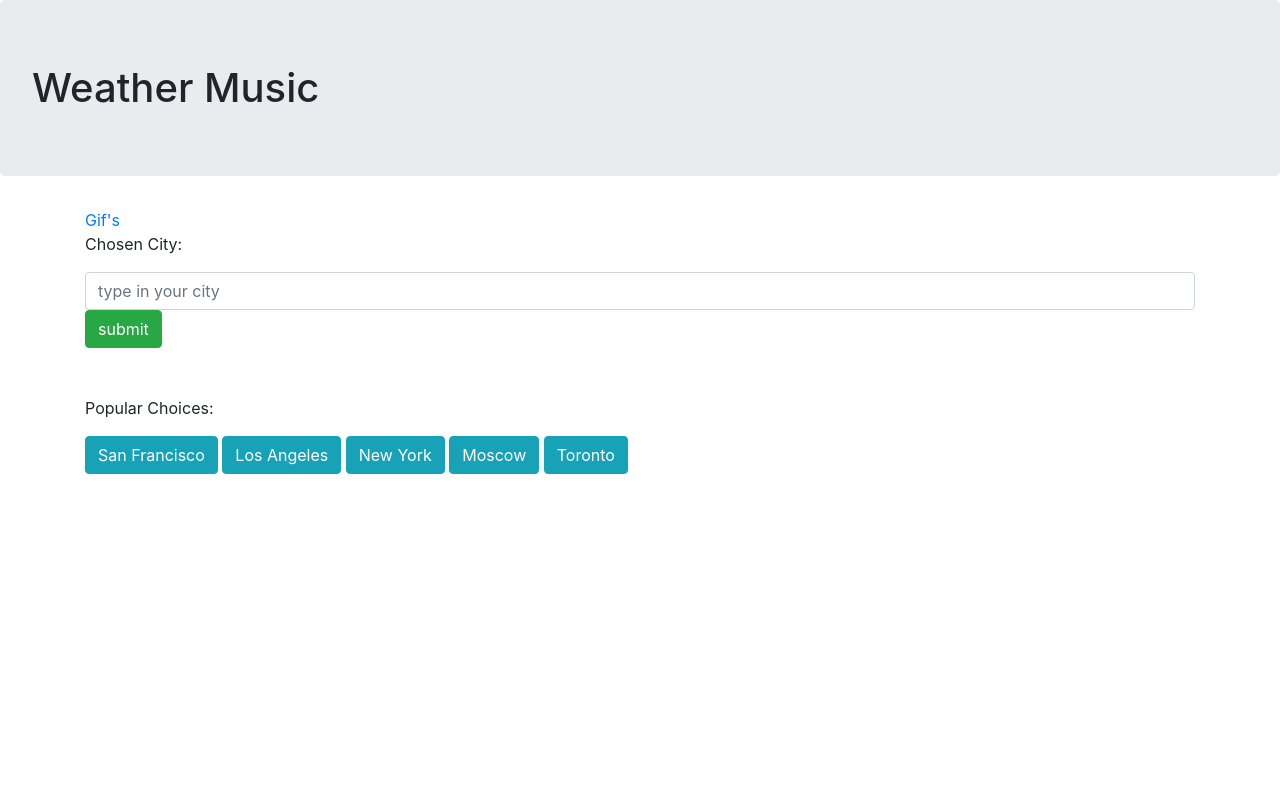
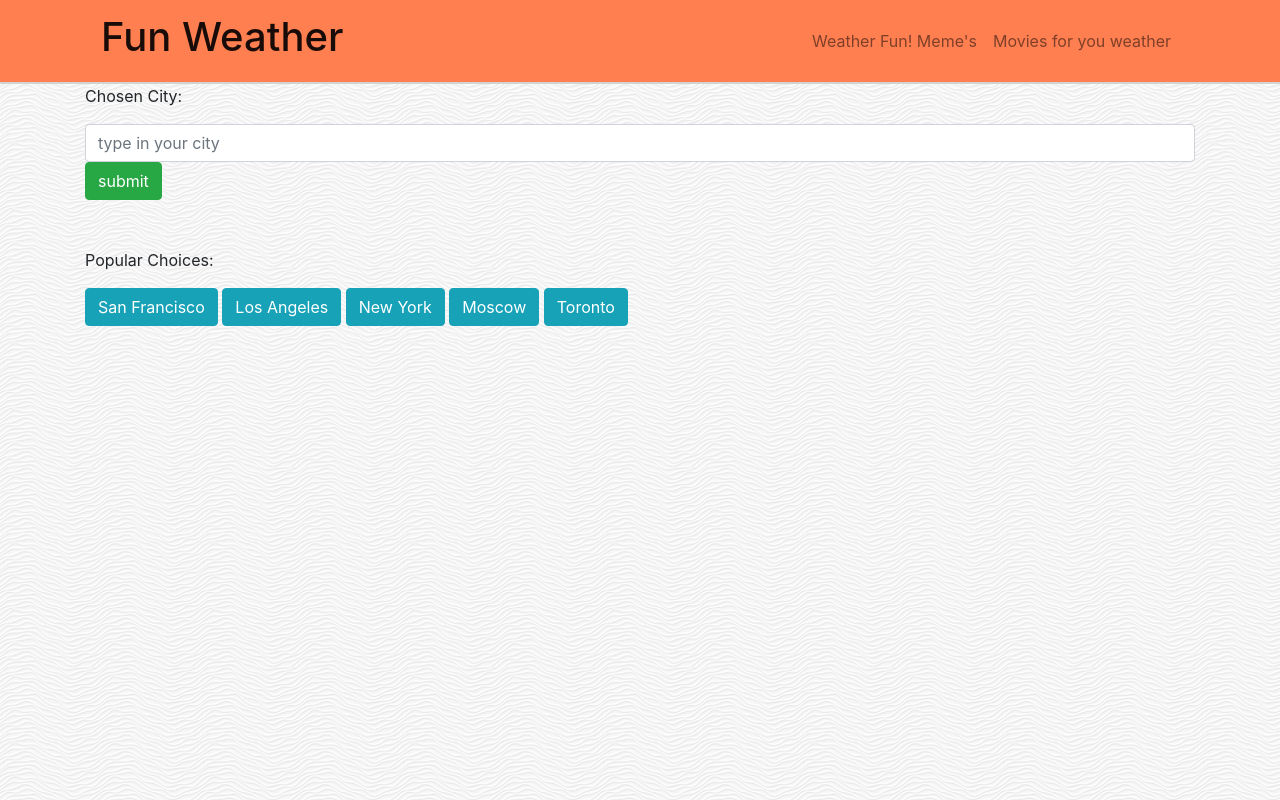
Before and after one commit to Irtiola/Weather-Project, a plain HTML site: page movies.html in a window 1280 px wide. Drawn offline with nearby package versions, Linux system fonts and the light colour scheme; no server answers.

Commit message:
created css file + folder with img

```diff
--- a/music.html
+++ b/movies.html
@@ -7,13 +7,40 @@
     <meta http-equiv="X-UA-Compatible" content="ie=edge">
     <link rel="stylesheet" href="https://stackpath.bootstrapcdn.com/bootstrap/4.1.3/css/bootstrap.min.css"
         integrity="sha384-MCw98/SFnGE8fJT3GXwEOngsV7Zt27NXFoaoApmYm81iuXoPkFOJwJ8ERdknLPMO" crossorigin="anonymous">
-    <title>Weather Fun! Music</title>
+    <link href="https://fonts.googleapis.com/css?family=Oxygen&display=swap" rel="stylesheet">
+    <link rel="stylesheet" type="text/css" href="style.css">
+
+    <title>Weather Fun! Movie's</title>
 </head>
 
 <body>
-    <h1 class="jumbotron sticky-top">Weather Music</h1>
+    <header>
+        <div class="container">
+            <nav id="header" class="navbar navbar-expand-lg navbar-light">
+                <a id="logo" class="navbar-brand" href="index.html">
+                    <h1 id="ik">Fun Weather</h1>
+                </a>
+                <button class="navbar-toggler" type="button" data-toggle="collapse" data-target="#navbarNav"
+                    aria-controls="navbarNav" aria-expanded="false" aria-label="Toggle navigation">
+                    <span class="navbar-toggler-icon"></span>
+                </button>
+                <div class="collapse navbar-collapse" id="navbarNav">
+                    <ul class="navbar-nav ml-auto">
+                        <li class="nav-item">
+                            <a class="nav-link" href="gifs.html">Weather Fun! Meme's<span
+                                    class="sr-only">(current)</span></a>
+                        </li>
+                        <li class="nav-item">
+                            <a class="nav-link" href="movies.html">Movies for you weather</a>
+                        </li>
+                    </ul>
+                </div>
+            </nav>
+        </div>
+    </header>
+    <!-- <h1 class="jumbotron sticky-top">Weather Music</h1> -->
     <div class="container">
-        <a href="gifs.html">Gif's</a>
+        <!-- <a href="gifs.html">Gif's</a> -->
         <p>Chosen City:<span id="chosenCity"></span></p>
         <form>
             <input id="cityChoice" class="form-control" type="text" placeholder="type in your city">
--- a/music.js
+++ b/music.js
@@ -56,7 +56,7 @@ function getMovie(){
          var pPlot = $('<p>').text(response.Plot);
          var imgPoster = $('<img>').attr('src', response.Poster);
          var d = $('<div>').append(pTitle, imgPoster, pPlot, pActors);
-        $('#movieList').prepend(d);
+        $('#movieList').html(d);
          })
      };
 
--- /dev/null
+++ b/style.css
@@ -0,0 +1,12 @@
+html{
+    font-family: 'Oxygen', sans-serif;
+
+
+}
+body{
+    background-image: url("images/white-waves.png")
+}
+header{
+    background-color: coral;
+    border-bottom:2px solid lightgrey;
+}
```
Also changed, not shown: gifs.html (+28 -3 lines), images/white-waves.png (added).
